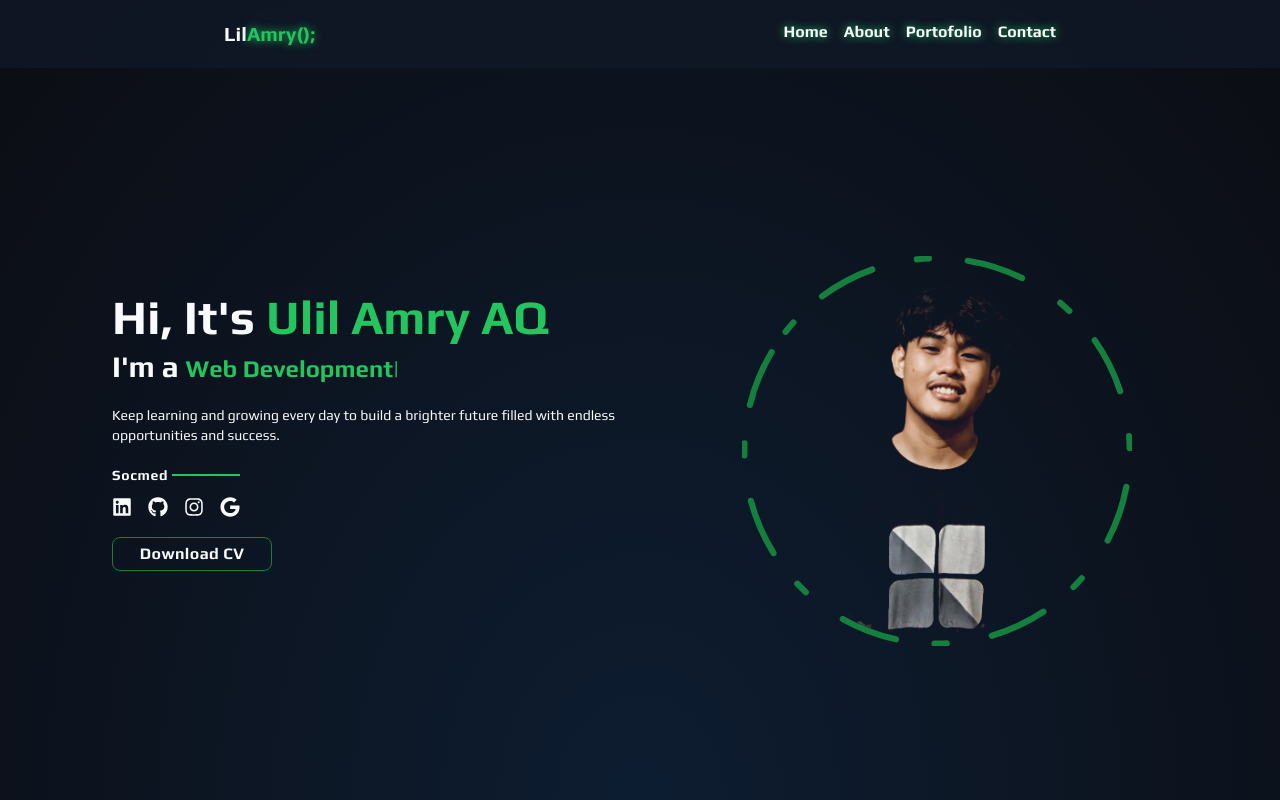
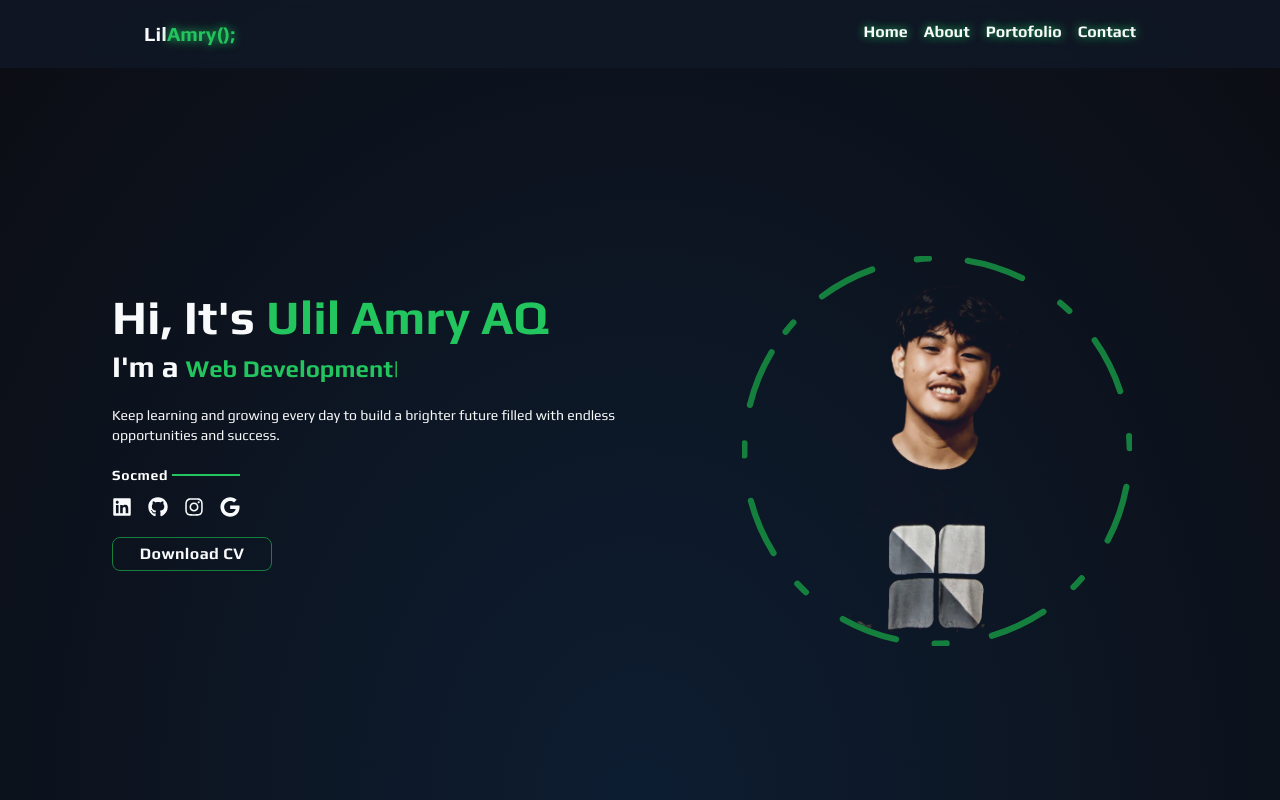
Before and after one commit to AmryLil/myportofolio, a React (Vite) app: page / in a window 1280 px wide. Built offline with nearby package versions, Linux system fonts and the light colour scheme.

Commit message:
change padding in navbar

```diff
--- a/src/components/Navbar/index.jsx
+++ b/src/components/Navbar/index.jsx
@@ -14,8 +14,8 @@ const Navbar = ({
     setBtnMenu(!btnMenu);
   };
   return (
-    <div className="w-full flex justify-center ">
-      <nav className="flex w-full md:px-56 px-6  py-5 justify-between fixed z-10 bg-opacity-80 bg-gray-900 backdrop-blur-sm ">
+    <div className="w-full flex justify-center">
+      <nav className="flex w-full md:px-36 px-6  py-5 justify-between fixed z-10 bg-opacity-80 bg-gray-900 backdrop-blur-sm ">
         <div className="text-gray-50 text-xl font-bold">
           Lil
           <span
```
